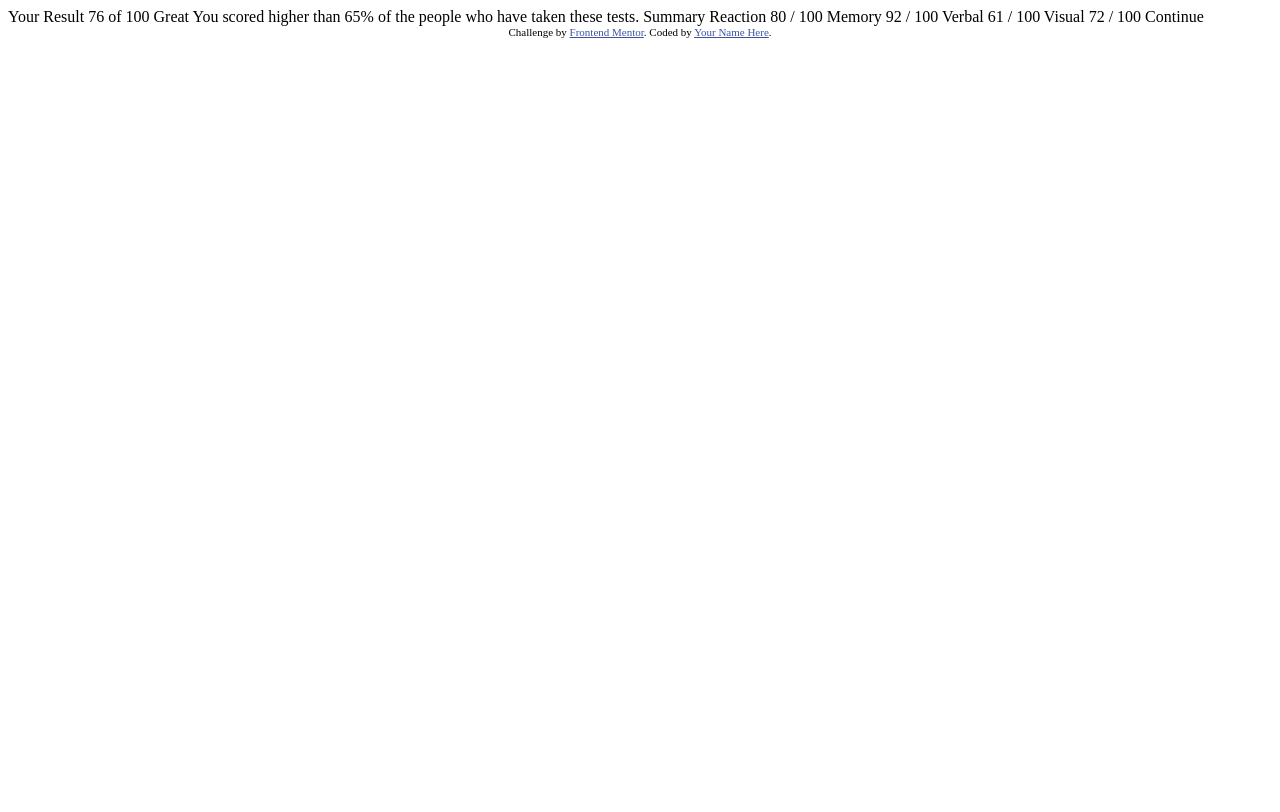
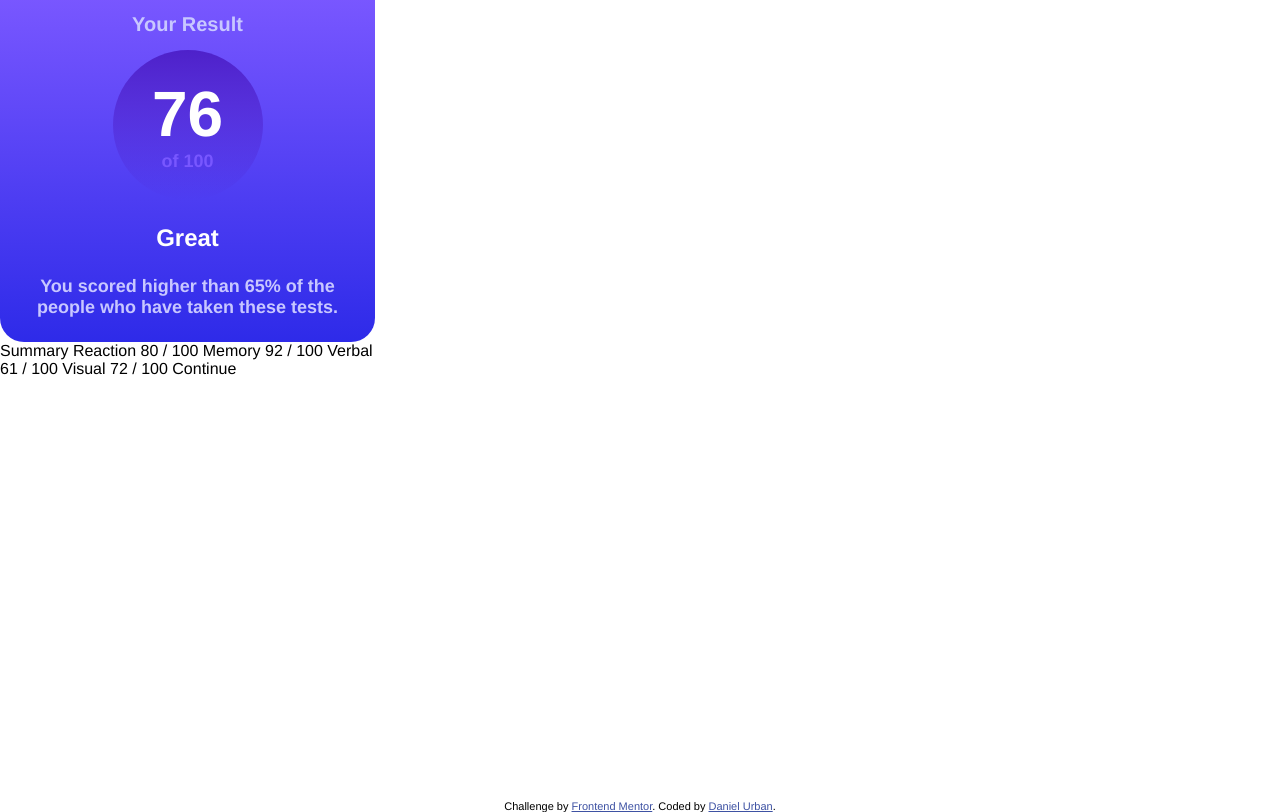
Before and after one commit to Durban86/frontendmentor-results-component, a plain HTML site: page index.html in a window 1280 px wide. Drawn offline with Linux system fonts and the light colour scheme.

Commit message:
updated index, finished results portion, add style.css

```diff
--- a/index.html
+++ b/index.html
@@ -5,43 +5,38 @@
   <meta name="viewport" content="width=device-width, initial-scale=1.0"> <!-- displays site properly based on user's device -->
 
   <link rel="icon" type="image/png" sizes="32x32" href="./assets/images/favicon-32x32.png">
-
+  <link rel="stylesheet" href="style.css">
   <title>Frontend Mentor | Results summary component</title>
 
-  <!-- Feel free to remove these styles or customise in your own stylesheet 👍 -->
-  <style>
-    .attribution { font-size: 11px; text-align: center; }
-    .attribution a { color: hsl(228, 45%, 44%); }
-  </style>
 </head>
 <body>
-
-  Your Result
-  76
-  of 100
-
-  Great
-  You scored higher than 65% of the people who have taken these tests.
-
+<main class="container">
+    <div class="result">
+      <h1>Your Result</h1>
+      <div class="score-circle">
+        <p class="score">76</p>
+        <p class="possible-score">of 100</p>
+      </div>
+      <p class="grade">Great</p>
+      <p class="percentile">You scored higher than 65% of the people who have taken these tests.</p>
+    </div>
+    <div class="summary">
       Summary
-
       Reaction
       80 / 100
-
       Memory
       92 / 100
-
       Verbal
       61 / 100
-
       Visual
       72 / 100
+      Continue
+    </div>
+</main>
 
-  Continue
-
-  <div class="attribution">
+  <footer class="attribution">
     Challenge by <a href="https://www.frontendmentor.io?ref=challenge" target="_blank">Frontend Mentor</a>.
-    Coded by <a href="#">Your Name Here</a>.
-  </div>
+    Coded by <a href="#">Daniel Urban</a>.
+  </footer>
 </body>
 </html>
--- /dev/null
+++ b/style.css
@@ -0,0 +1,77 @@
+body {
+    margin: 0;
+    padding: 0;
+    font-family: 'Helvetica', sans-serif;
+}
+
+.container {
+    display: flex;
+    flex-direction: column;
+    width: 375px;
+    height: 100vh;
+}
+
+.result {
+    display: flex;
+    flex-direction: column;
+    justify-content: center;
+    align-items: center;
+    background-image: linear-gradient(to bottom, hsl(252, 100%, 67%), hsl(241, 81%, 54%));
+    border-bottom-left-radius: 24px;
+    border-bottom-right-radius: 24px;
+}
+
+.result > h1 {
+    color: hsl(241, 100%, 89%);
+    font-size: 20px;
+    font-weight: 700;
+}
+
+.score-circle {
+    width: 150px;
+    height: 150px;
+    border-radius: 50%;
+    background-image: linear-gradient(to bottom, hsla(256, 72%, 46%, 1), hsla(241, 72%, 46%, 0));
+    display: flex;
+    flex-direction: column;
+    align-items: center;
+    justify-content: center;
+}
+
+.score {
+    font-size: 4rem;
+    color: hsl(0, 0%, 100%);
+    font-weight: 800;
+    margin: 0;
+}
+
+.possible-score {
+    font-size: 18px;
+    color: hsl(252, 100%, 67%);
+    font-weight: 700;
+    margin: 0;
+}
+
+.grade {
+    font-size: 24px;
+    color: hsl(0, 0%, 100%);
+    font-weight: 700;
+}
+
+.percentile {
+    font-size: 18px;
+    color: hsl(241, 100%, 89%);
+    font-weight: 700;
+    text-align: center;
+    margin: 0 12px 24px 12px;
+
+}
+
+
+.attribution {
+    font-size: 11px;
+    text-align: center;
+}
+.attribution a {
+    color: hsl(228, 45%, 44%);
+}
```
Lines whose indentation alone changed are shown as unchanged.
